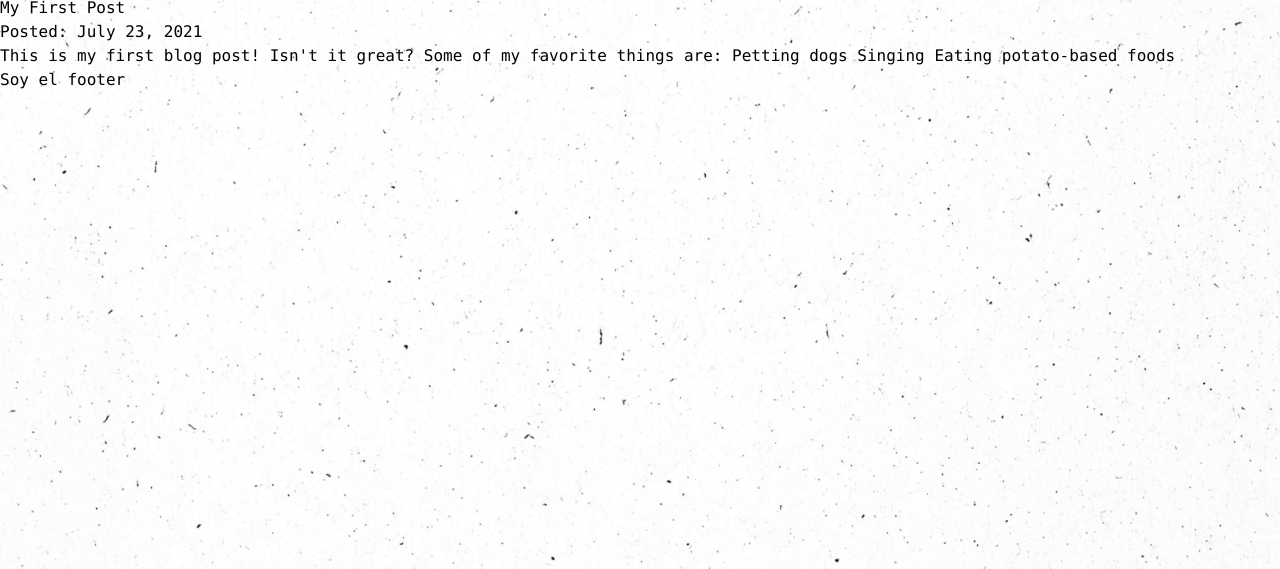
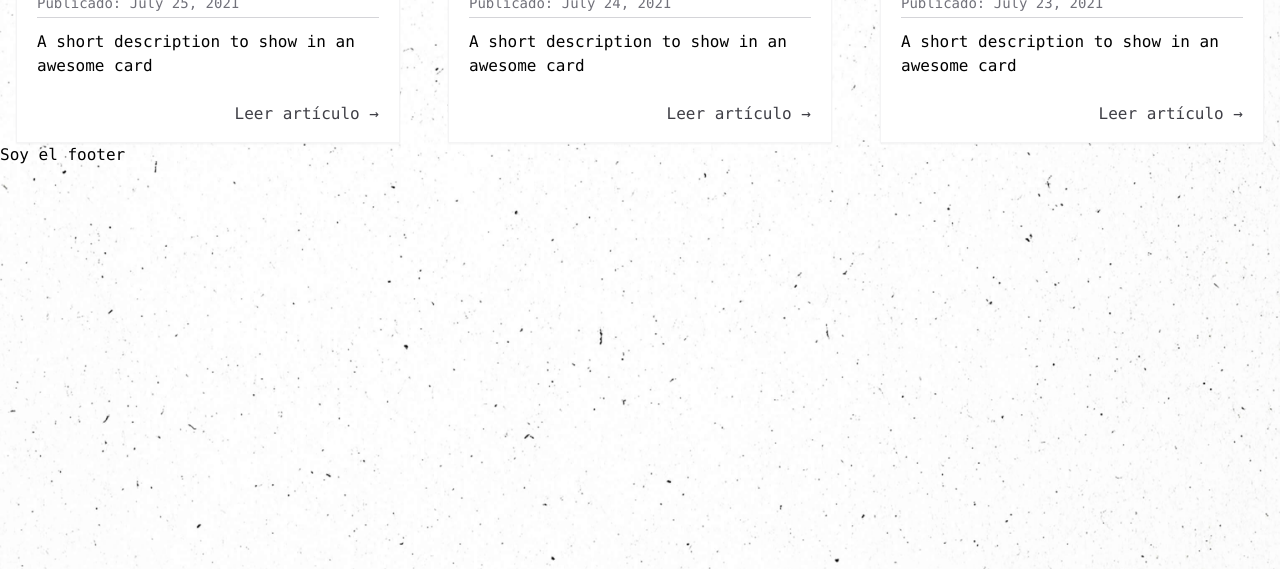
Before and after one commit to robemadz/blog-robe, a Gatsby site: page /blog in a window 1280 px wide. Shown: the part 231-800 px from the top of the page. Built offline with nearby package versions, Linux system fonts and the light colour scheme; Gatsby itself is replaced by a stand-in of ours.

Commit message:
blog posts generados de forma dinámica, linkados desde /blog. Maquetado inicial para visualizar datos

```diff
--- a/blog/first-post.mdx
+++ b/blog/first-post.mdx
@@ -1,8 +1,8 @@
 ---
 title: "My First Post"
 date: "2021-07-23"
-slug: "my-first-post"
-description: "A short description to show in an awesome card"
+slug: my-first-post
+description: A short description to show in an awesome card
 ---
 
 This is my first blog post! Isn't it _great_?
--- a/src/components/header.js
+++ b/src/components/header.js
@@ -14,17 +14,17 @@ const Header = () => (
       </Link>
       <ul className="flex font-medium">
         <li className="mx-2">
-          <Link className="block px-6 py-2 hover:bg-pink-500/90" to="/">
+          <Link className="block px-6 py-2 hover:bg-slate-200" to="/">
             Home
           </Link>
         </li>
         <li className="mx-2">
-          <Link className="block px-6 py-2 hover:bg-pink-500/90" to="/blog">
+          <Link className="block px-6 py-2 hover:bg-slate-200" to="/blog">
             Blog
           </Link>
         </li>
         <li className="mx-2">
-          <Link className="block px-6 py-2 hover:bg-pink-500/90" to="/about">
+          <Link className="block px-6 py-2 hover:bg-slate-200" to="/about">
             About
           </Link>
         </li>
--- a/src/pages/blog/index.js
+++ b/src/pages/blog/index.js
@@ -1,18 +1,35 @@
 import * as React from "react"
-import { graphql } from "gatsby"
+import { Link, graphql } from "gatsby"
 import Layout from "../../components/layout"
 import Seo from "../../components/seo"
 
 const BlogPage = ({ data }) => {
   return (
     <Layout pageTitle="My Blog Posts">
-      {data.allMdx.nodes.map(node => (
-        <article key={node.id}>
-          <h2>{node.frontmatter.title}</h2>
-          <p>Posted: {node.frontmatter.date}</p>
-          <p>{node.excerpt}</p>
-        </article>
-      ))}
+      <section className="max-w-screen-2xl mx-auto flex flex-col justify-between md:flex-row gap-4 mt-20">
+        {data.allMdx.nodes.map(node => (
+          <article
+            className="bg-white py-4 px-5 border border-zinc-100 shadow-sm mx-4"
+            key={node.id}
+          >
+            <h2 className="text-3xl font-semibold text-zinc-700 mb-2">
+              {node.frontmatter.title}
+            </h2>
+            <p className="text-sm text-zinc-500 pb-1 border-b border-b-zinc-300 mb-3">
+              Publicado: {node.frontmatter.date}
+            </p>
+            <p className="mb-6">{node.frontmatter.description}</p>
+            <div className="text-right">
+              <Link
+                className="mr-auto font-medium text-zinc-700 hover:text-zinc-400 transition"
+                to={`/blog/${node.frontmatter.slug}`}
+              >
+                Leer artículo →
+              </Link>
+            </div>
+          </article>
+        ))}
+      </section>
     </Layout>
   )
 }
@@ -23,10 +40,11 @@ export const query = graphql`
       nodes {
         frontmatter {
           date(formatString: "MMMM D, YYYY")
+          slug
           title
+          description
         }
         id
-        excerpt
       }
     }
   }
```
